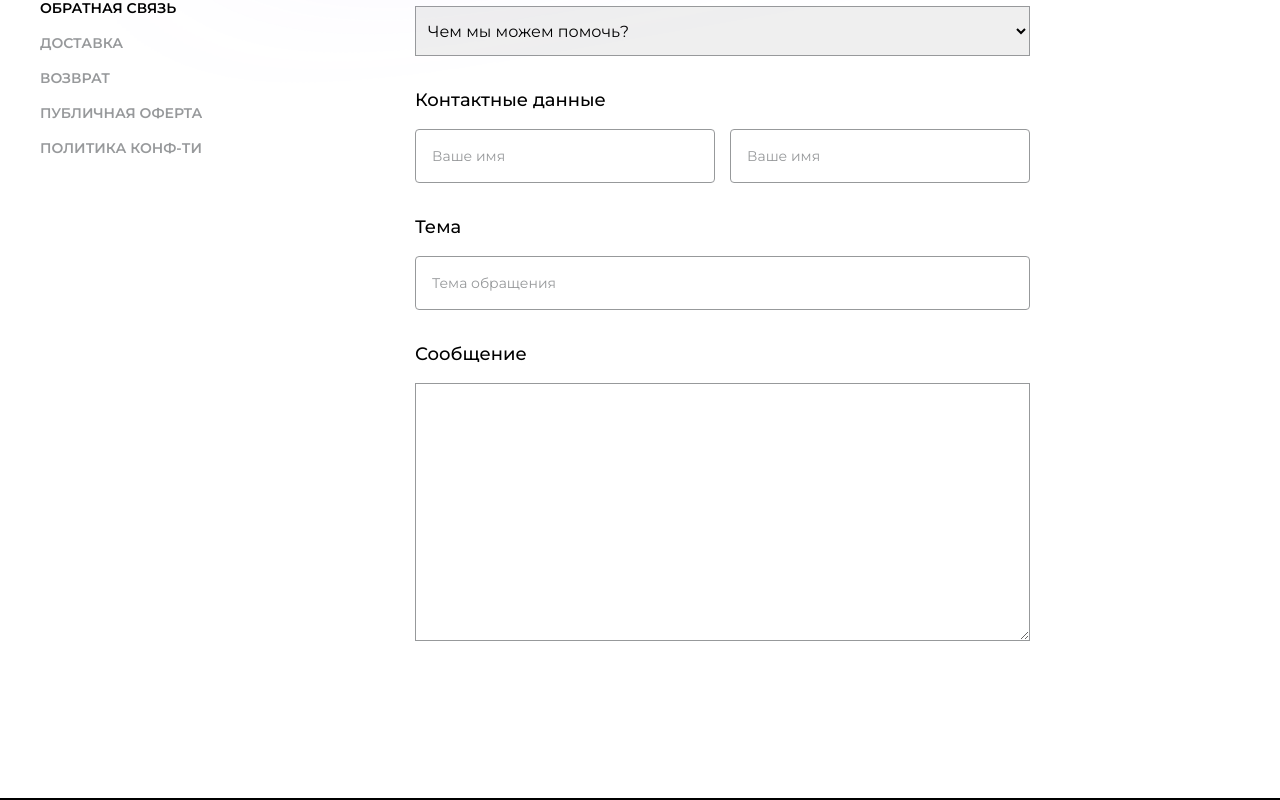
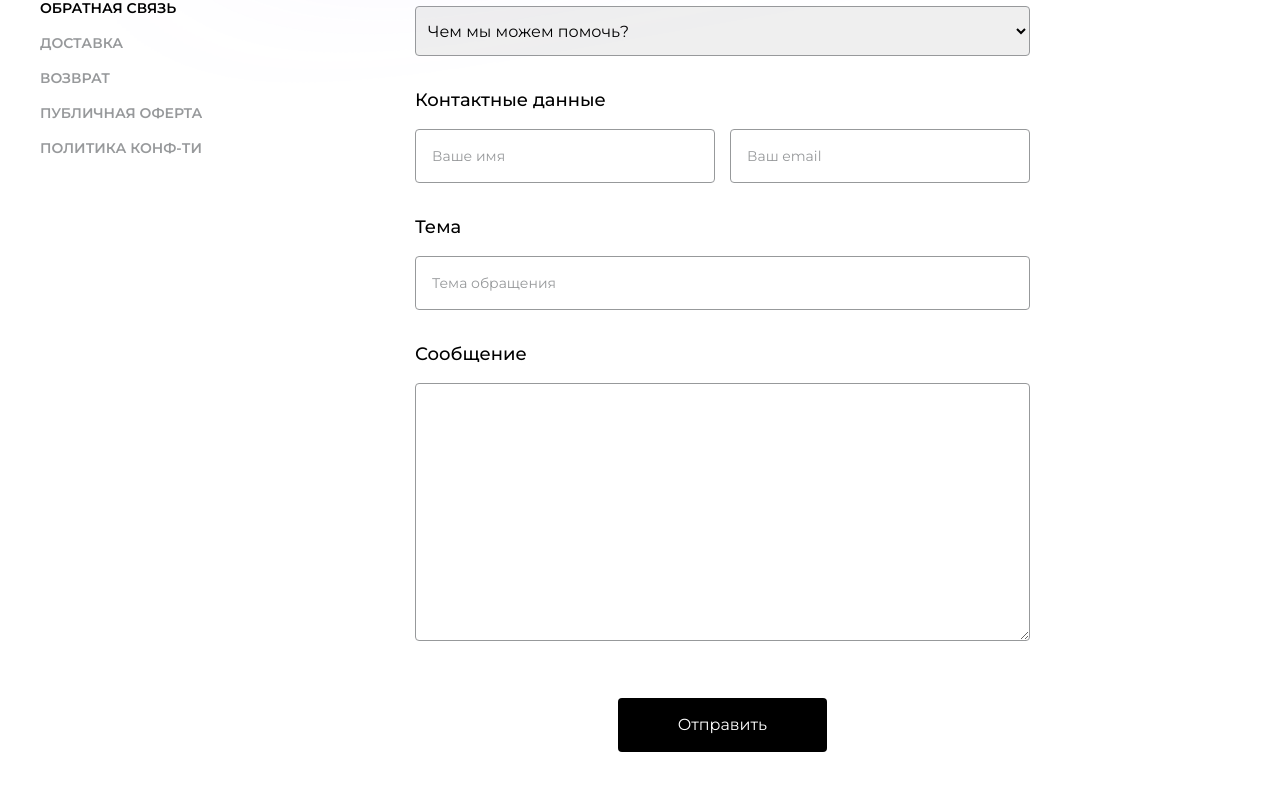
Before and after one commit to distDev/Fortuna, a Nuxt app in the folder client/: page /contact-us in a window 1280 px wide. Shown: the part 440-1240 px from the top of the page. Built offline with nearby package versions, Linux system fonts and the light colour scheme; what vue-pswipe, vue2-teleport would draw is missing.

Commit message:
change add to cart method

```diff
--- a/client/assets/data.js
+++ b/client/assets/data.js
@@ -288,7 +288,7 @@ export const realEvents = [
 
 export const realProducts = [
   {
-    id: '32rphthtrhq00432',
+    id: "32rphthtrhq00432",
     attributes: {
       name: "Кружка 'Фортуна'",
       price: "1200",
@@ -296,6 +296,7 @@ export const realProducts = [
         "Изделия с отметкой Committed изготовлены с использованием экологичных волокон и/или устойчивых производственных процессов, что снижает негативное воздействие на окружающую среду.",
       inStock: true,
       totalCount: 5,
+      size: "M",
       images: {
         data: [
           {
@@ -328,7 +329,7 @@ export const realProducts = [
   },
 
   {
-    id: '12421fegweg',
+    id: "12421fegweg",
     attributes: {
       name: "Сумка женская AFINA кросс боди через плечо",
       price: "6121",
@@ -336,6 +337,7 @@ export const realProducts = [
         "Изделия с отметкой Committed изготовлены с использованием экологичных волокон и/или устойчивых производственных процессов, что снижает негативное воздействие на окружающую среду.",
       inStock: true,
       totalCount: 5,
+      size: "S",
       images: {
         data: [
           {
@@ -368,14 +370,15 @@ export const realProducts = [
   },
 
   {
-    id: '21er3t2',
+    id: "21er3t2",
     attributes: {
-      name: "кружка синяя CoolPodarok Трансформеры Бамбелби Бамбелби",
+      name: "кружка синяя Бамбелби",
       price: "1200",
       description:
         "Изделия с отметкой Committed изготовлены с использованием экологичных волокон и/или устойчивых производственных процессов, что снижает негативное воздействие на окружающую среду.",
       inStock: true,
       totalCount: 5,
+      size: "250мл",
       images: {
         data: [
           {
@@ -412,5 +415,4 @@ export const realProducts = [
       ],
     },
   },
-
 ];
--- a/client/components/UI/Input.vue
+++ b/client/components/UI/Input.vue
@@ -1,6 +1,6 @@
 <template>
   <input :value="value" @input="$emit('input', $event.target.value)"
-    class="w-full border-[1px] bg-transparent border-[#97999B] p-4 lg:rounded-[4px] text-black placeholder:text-[#97999B] lg:text-sm" />
+    class="w-full border-[1px] bg-transparent border-[#97999B] p-4 rounded-[4px] text-black placeholder:text-[#97999B] lg:text-sm" />
 </template>
 
 <script>
--- a/client/components/cart/CartProducts.vue
+++ b/client/components/cart/CartProducts.vue
@@ -8,7 +8,7 @@
         <div class="flex flex-col space-y-[5px]">
           <NuxtLink :to="'/products/' + item.id"
             class="uppercase text-xs font-semibold text-white hover:text-violet-500">
-            {{ item.name }}
+            {{ item.name.slice(0, 50) }}
           </NuxtLink>
           <p class="uppercase text-xs font-semibold text-white">
             {{ item.price }} ₽
--- a/client/components/contact-us/ContactForm.vue
+++ b/client/components/contact-us/ContactForm.vue
@@ -3,7 +3,7 @@
         <div class="space-y-[15px]">
             <h3 class="font-medium text-lg">Заявка</h3>
             <select name="request" v-model="request"
-                class="h-[50px] w-full px-2 border-[1px] border-[#97999B] text-black">
+                class="h-[50px] w-full px-2 border-[1px] border-[#97999B] text-black rounded-[4px]">
                 <option value="" disabled>Чем мы можем помочь?</option>
                 <option value="Где мой заказ?">Где мой заказ?</option>
                 <option value="Могу ли я изменить/отменить мой заказ или изменить адрес?">Могу ли я изменить/отменить
@@ -13,9 +13,9 @@
         </div>
         <div class="space-y-[15px]">
             <h3 class="font-medium text-lg">Контактные данные</h3>
-            <div class="flex space-x-[15px]">
+            <div class="flex flex-col lg:flex-row space-y-[15px] lg:space-y-0  lg:space-x-[15px]">
                 <Input v-model="name" placeholder="Ваше имя" type="text" />
-                <Input v-model="email" placeholder="Ваше имя" type="email" />
+                <Input v-model="email" placeholder="Ваш email" type="email" />
             </div>
 
         </div>
@@ -25,8 +25,11 @@
         </div>
         <div class="space-y-[15px]">
             <h3 class="font-medium text-lg">Сообщение</h3>
-            <textarea v-model="message" class="w-full p-2 border-[1px] border-[#97999B] text-black" name="message"
-                cols="30" rows="10"></textarea>
+            <textarea v-model="message" class="w-full rounded-[4px] p-2 border-[1px] border-[#97999B] text-black"
+                name="message" cols="30" rows="10"></textarea>
+        </div>
+        <div class="flex justify-center pt-[20px]">
+            <button class="bg-black text-white rounded-[4px] py-[15px] lg:px-[60px] w-full lg:w-auto">Отправить</button>
         </div>
     </form>
 </template>
--- a/client/components/product-page/ProductControls.vue
+++ b/client/components/product-page/ProductControls.vue
@@ -1,13 +1,6 @@
 <template>
   <div class="space-y-[15px] lg:space-y-[20px]">
-    <!-- <select v-if="inStock && options" name="options"
-      class="h-[50px] w-full lg:w-[75%] px-2 border-[1px] border-black text-black" v-model="selectedSize">
-      <option value="" disabled>Выберете размер</option>
-      <option v-for="i in options" :key="i.id" :value="i.size" :disabled="i.count === 0">
-        {{ i.size }}
-      </option>
-    </select> -->
-    <button :disabled="!inStock || (options && !Boolean(selectedSize))"
+    <button :disabled="!inStock || checkAvailableCount"
       class="uppercase text-white bg-black lg:text-base font-bold h-[50px] w-full lg:w-[75%] disabled:bg-[#97999B]"
       @click="addProduct">
       {{ isDisabled }}
@@ -30,7 +23,7 @@ export default {
         id: this.id,
         name: this.name,
         price: Number(this.price),
-        size: null,
+        size: this.size,
         totalCount: this.totalCount,
         image: this.productImage,
       });
@@ -45,7 +38,12 @@ export default {
 
   computed: {
     isDisabled() {
-      return this.inStock ? "В корзину" : "Нет в наличии";
+      if (!this.inStock || this.checkAvailableCount) {
+        return 'Нет в наличии'
+      }
+      return 'В корзину'
+
+
     },
     selectedSizeCount() {
       return this.options
@@ -59,7 +57,27 @@ export default {
         .slice(0, 1)
         .join("");
     },
+    checkAvailableCount() {
+      let check = this.products.filter((e) => e.id === this.$route.params.id)
+      if (check.length > 0) {
+        if (check[0].countInCart >= this.totalCount) {
+          return true
+        }
+        else {
+          return false
+        }
+
+      }
+      else {
+        return false
+      }
+
+    },
+    products() {
+      return this.$store.state.cart.list;
+    },
   },
+
 
   props: {
     name: String,
@@ -68,6 +86,7 @@ export default {
     totalCount: Number,
     id: Number,
     images: Array,
+    size: String,
   },
 };
 </script>
--- a/client/components/product-page/ProductDetails.vue
+++ b/client/components/product-page/ProductDetails.vue
@@ -36,6 +36,7 @@ export default {
     description: String,
     id: Number,
     images: Array,
+    size: String,
   },
   components: { ProductControls, ProductInfo },
 };
--- a/client/pages/products/_id.vue
+++ b/client/pages/products/_id.vue
@@ -4,8 +4,8 @@
       class="flex flex-col lg:flex-row w-full px-[15px] lg:px-[40px] lg:space-x-[30px]">
       <ProductSlider class="w-full lg:w-[60%]" :images="attributes.images.data" />
       <ProductDetails :name="attributes.name" :price="attributes.price" :inStock="attributes.inStock"
-        :options="attributes.options" :totalCount="attributes.totalCount" :attributes="attributes.attributes"
-        :description="attributes.description" :images="attributes.images.data" :id="id" />
+        :totalCount="attributes.totalCount" :attributes="attributes.attributes" :description="attributes.description"
+        :images="attributes.images.data" :id="id" :size="attributes.size" />
     </div>
     <div class="bg-black w-full h-[40px] lg:h-[60px] mt-[80px] lg:mt-[130px]"></div>
   </div>
```
